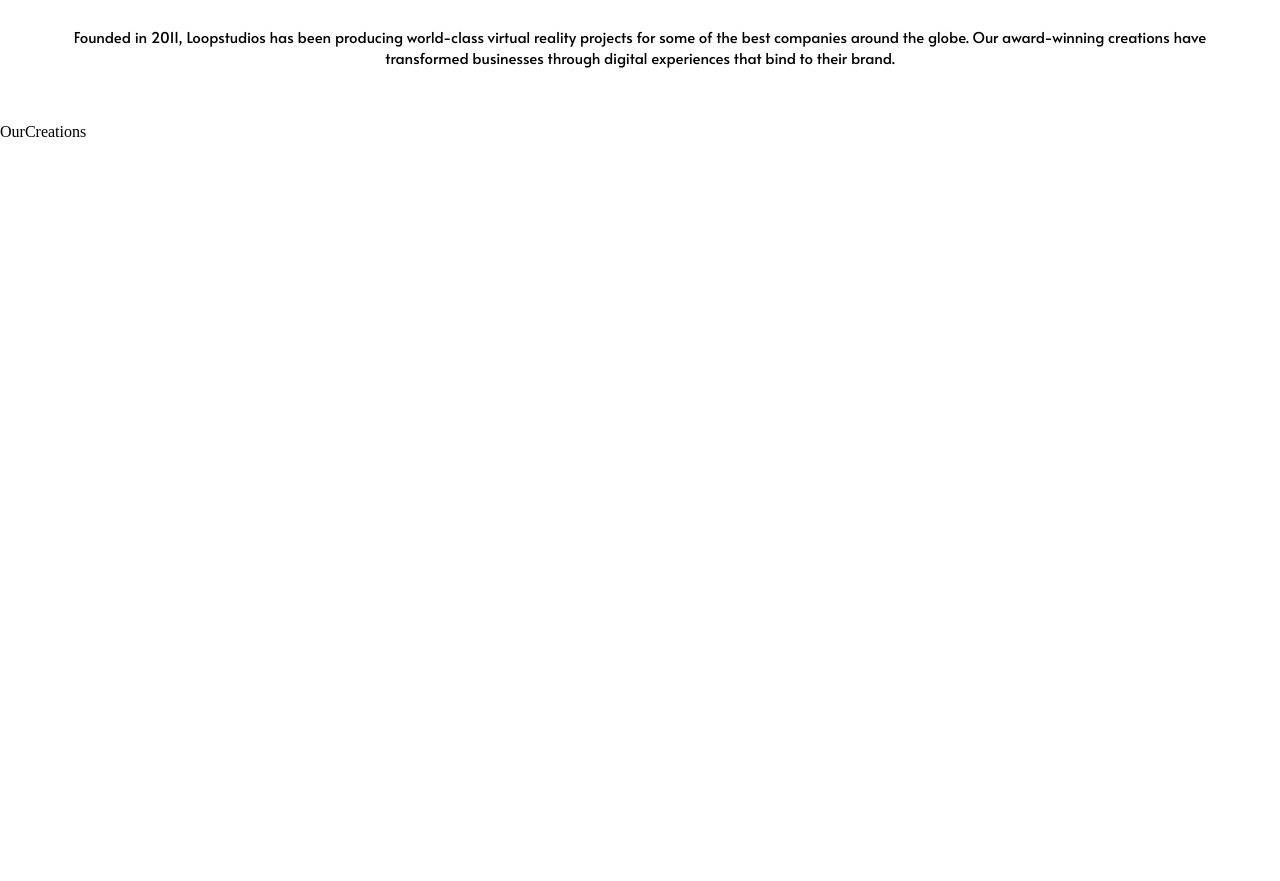
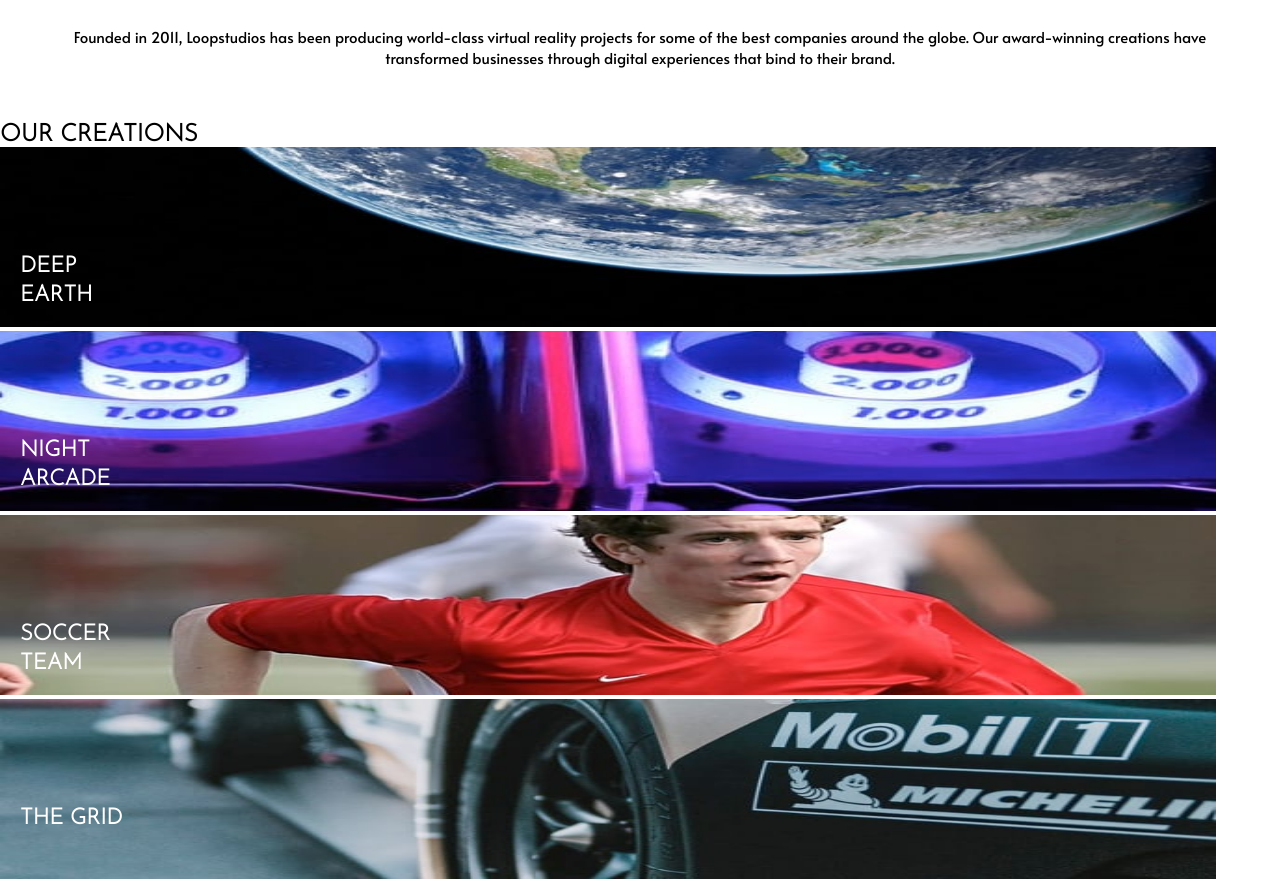
Before and after one commit to fmolinadev/loopstudios-landing-page, a React (Create React App) app: page / in a window 1280 px wide. Shown: the part 1666-2547 px from the top of the page. Before the commit the page ends 1807 px from the top, so only its background shows below. Built offline with nearby package versions, Linux system fonts and the light colour scheme.

Commit message:
Uptate Order Creations with render cards

```diff
--- a/src/components/OurCreations.jsx
+++ b/src/components/OurCreations.jsx
@@ -1,8 +1,33 @@
 import React from "react";
+import Card from "./Card";
+import dataMobile from "./common/mobile";
 import "../styles/OurCreations.css";
 
 const OurCreations = () => {
-  return <div>OurCreations</div>;
+  const data = dataMobile;
+
+  return (
+    <>
+      <section className="creations-mobile">
+        <h2>Our Creations</h2>
+        <div>
+          {data.map((oneCard) => {
+            console.log(oneCard);
+            return (
+              <Card
+                key={oneCard.id}
+                title={oneCard.title}
+                cover={oneCard.cover}
+              />
+            );
+          })}
+        </div>
+        <div className="container-btn">
+          <button className="btn">See All</button>
+        </div>
+      </section>
+    </>
+  );
 };
 
 export default OurCreations;
```
